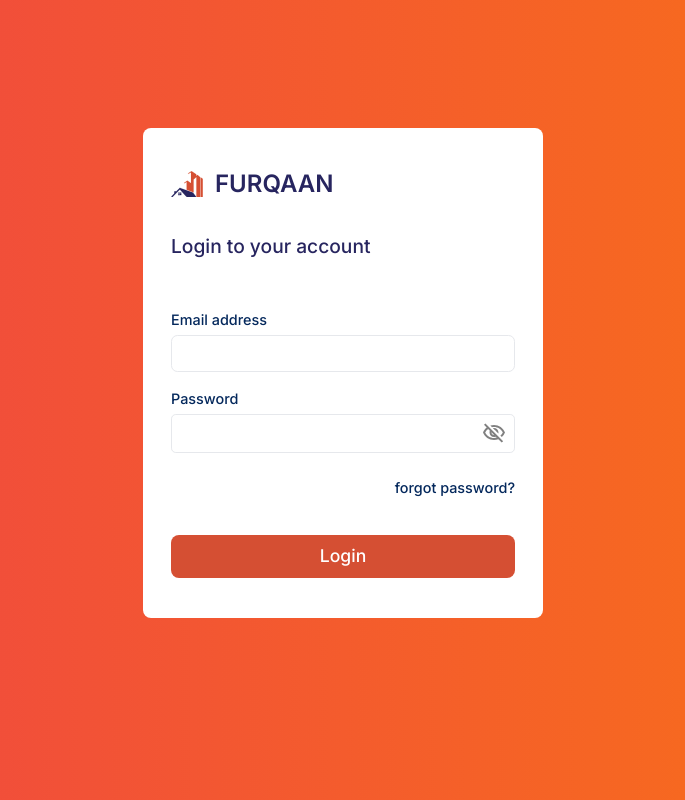
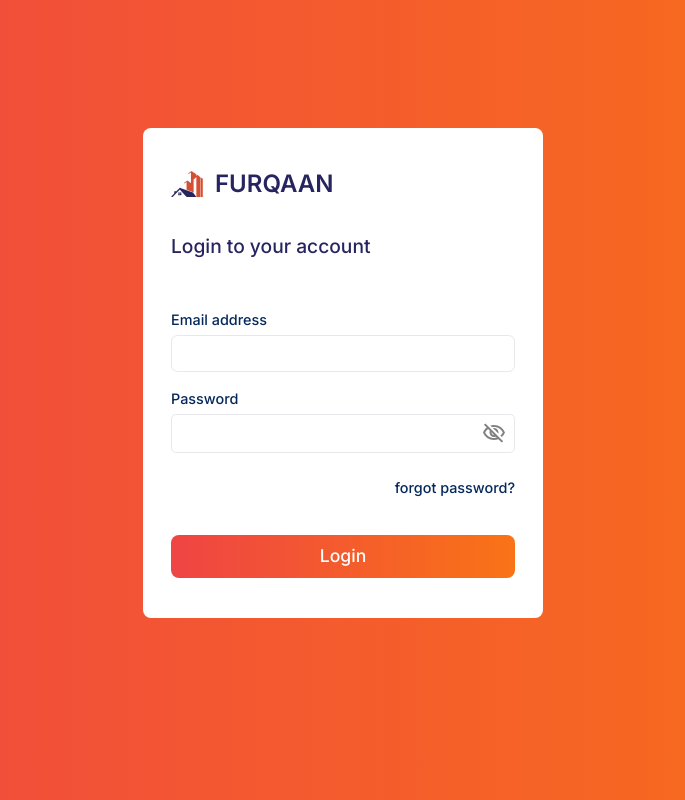
Before and after one commit to hanad124/furqaan-constructions-system, a Next.js app: page /login in a window 1280 px wide. Shown: the whole page, without its empty margins (297-982 px from the left). Built offline with nearby package versions, Linux system fonts and the light colour scheme; no server answers; the database is empty; sample sign-in values are in the browser's storage.

Commit message:
Changed login solid bg color to gradient background color

```diff
--- a/app/login/login.scss
+++ b/app/login/login.scss
@@ -87,10 +87,6 @@
       font-size: 1.1rem;
       cursor: pointer;
       transition: hover 0.2s ease-in-out;
-
-      &:hover {
-        // background: #0c55c4;
-      }
     }
 
     .btn_login-wrapper {
--- a/app/login/page.tsx
+++ b/app/login/page.tsx
@@ -143,7 +143,7 @@ const Login = () => {
               </Link>
               <div className="btn_login-wrapper">
                 <button
-                  className="submit-login bg-[#D54F33] hover:bg-[#c74a31]"
+                  className="submit-login bg-gradient-to-r from-red-500 to-orange-500 hover:from-orange-500 hover:to-red-500 transition-all "
                   type="submit"
                   disabled={Boolean(emailError) || Boolean(passwordError)}
                 >
```
